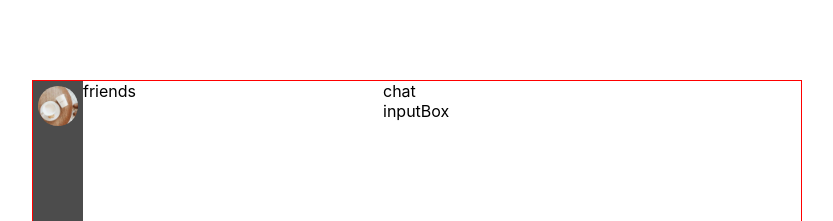
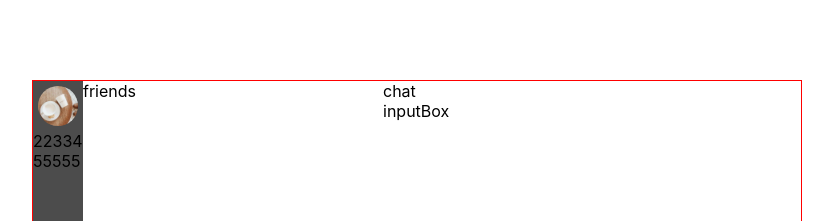
Before and after one commit to wxia09/chitchat, a React (Create React App) app: page / in a window 1280 px wide. Shown: the top 221 px of the page, without its empty margins (224-1057 px from the left). Built offline with nearby package versions, Linux system fonts and the light colour scheme.

Commit message:
添加事件示例

```diff
--- a/src/components/Popover/index.jsx
+++ b/src/components/Popover/index.jsx
@@ -3,13 +3,17 @@ import React from "react";
 class Popover extends React.Component {
   componentDidMount() {}
   render() {
+    let { props } = this;
+    let children = props.children instanceof Array ? [...props.children] : [props.children];
+    let firstChild = children.splice(0, 1)[0];
     return (
       <div>
-        {React.cloneElement(this.props.children, {
+        {React.cloneElement(firstChild, {
           onClick: function () {
             alert(1);
           },
         })}
+        {children.map((item, index) => React.cloneElement(item, { key: index + "item" }))}
       </div>
     );
   }
--- a/src/views/sidebar/index.jsx
+++ b/src/views/sidebar/index.jsx
@@ -11,6 +11,8 @@ class Sidebar extends Component {
             <span />
             <img src={process.env.PUBLIC_URL + "/images/defaultAvatar.jpg"} alt="" width="40" height="40" />
           </div>
+          <div>22334</div>
+          <div>55555</div>
         </Popover>
       </div>
     );
```
